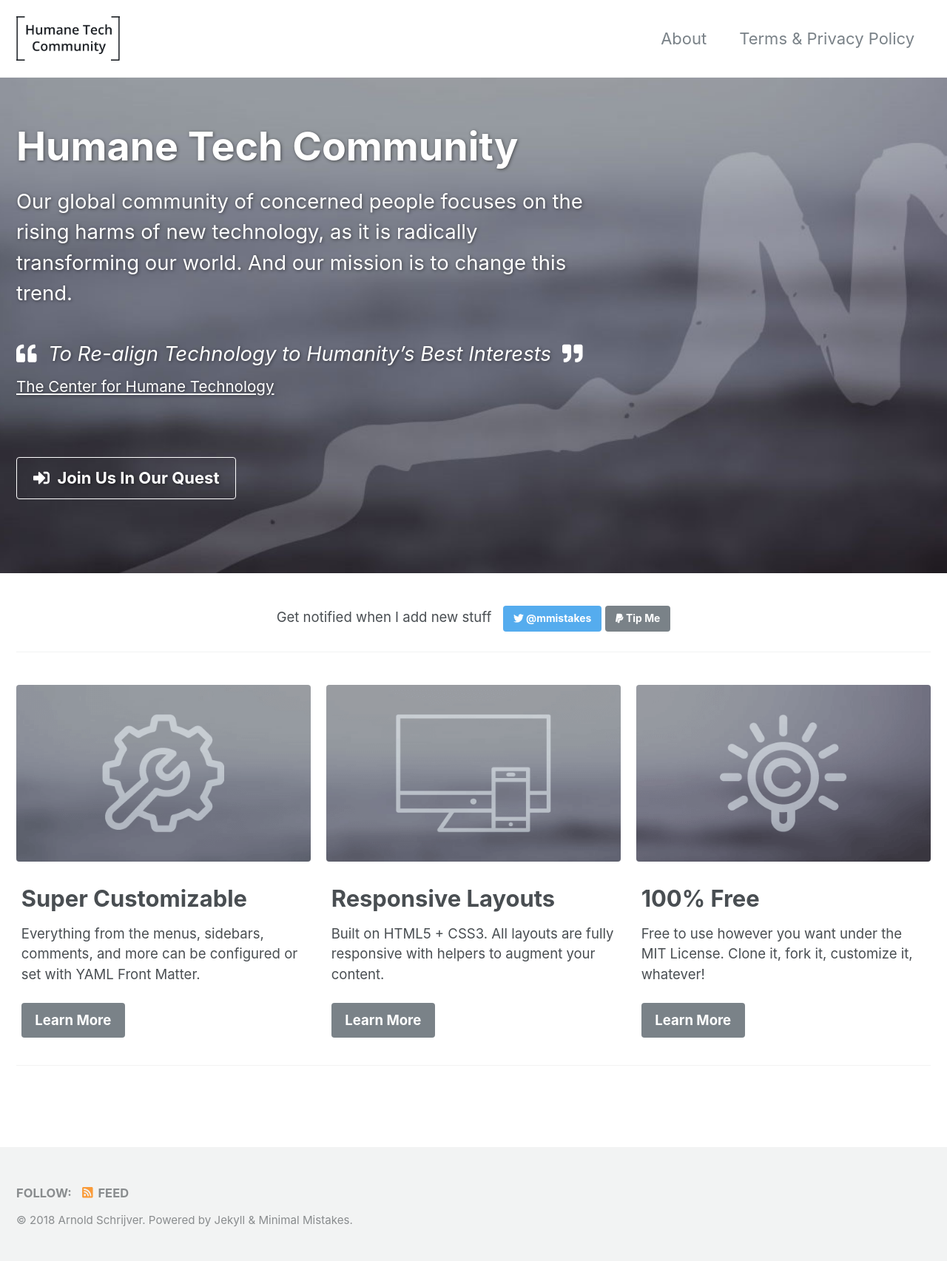
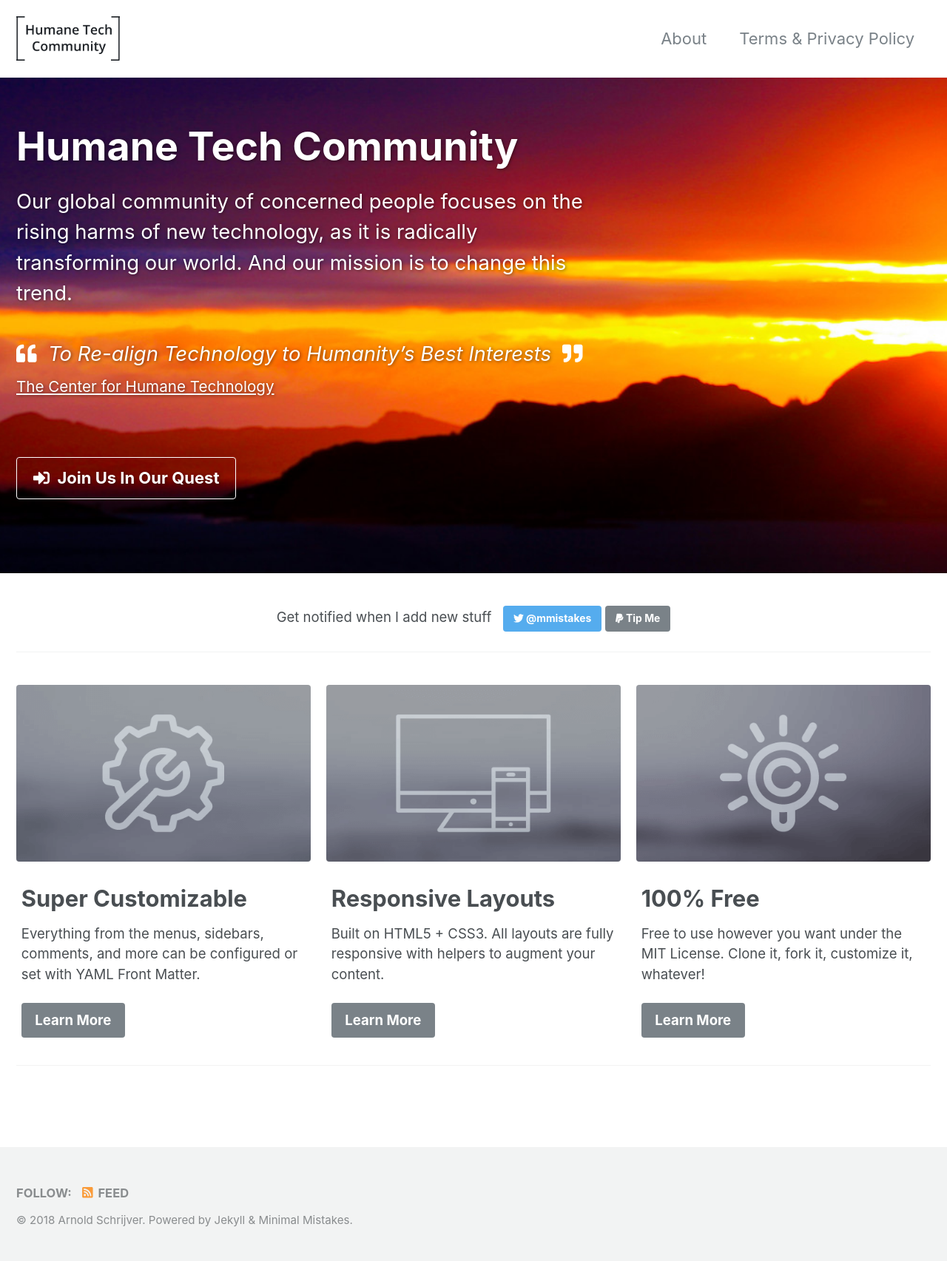
Before and after one commit to humanetech-community/community-hub, a Jekyll site: the page built from index.html, in a window 1280 px wide. Shown: the whole page at 74% size. Built offline with Jekyll 4.4.1, drawn with Linux system fonts in a browser that asks for light colours; cached includes are drawn as plain includes; nearby versions of some CDN libraries; the list of posts is cut into pages by our own code.

Commit message:
Masthead image test

```diff
--- a/index.html
+++ b/index.html
@@ -3,7 +3,7 @@
 permalink: /
 header:
   overlay_color: "#5e616c"
-  overlay_image: /assets/images/mm-home-page-feature.jpg
+  overlay_image: /assets/images/humanetech-smartphone-background-3.jpg
   actions:
     - label: "<i class='fas fa-sign-in-alt'></i> &nbsp;Join Us In Our Quest"
       url: "https://community.humanetech.com/"
```
Also changed, not shown: assets/images/humanetech-smartphone-background-3.jpg (added).
